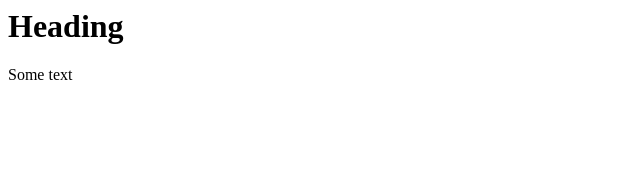
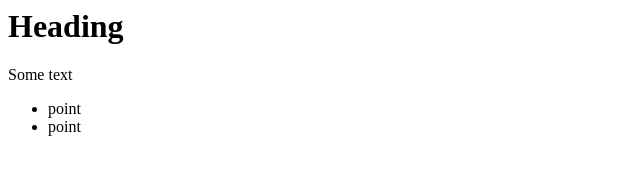
Before and after one commit to rostyslav-nazarenko/git_demo, a plain HTML site: page index.html in a window 1280 px wide. Shown: the full height of the page, 0-640 px from the left. Drawn offline with Linux system fonts and the light colour scheme.

Commit message:
add list to index.html

```diff
--- a/index.html
+++ b/index.html
@@ -1,2 +1,6 @@
 <h1>Heading</h1>
 <p>Some text</p>
+<ul>
+  <li>point</li>
+  <li>point</li>
+</ul>
```
